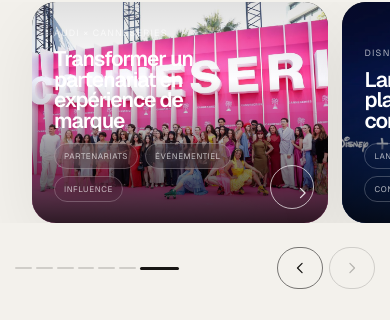
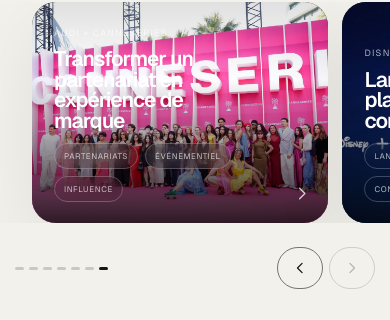
Before and after one commit to paulsebille/Portfolio, a Next.js app: page / in a window 390 px wide. Shown: the part 1470-1790 px from the top of the page. Built offline with nearby package versions, Linux system fonts and the light colour scheme.

Commit message:
Simplify carousel chevrons and remove progress numbers

```diff
--- a/app/globals.css
+++ b/app/globals.css
@@ -3218,3 +3218,82 @@ body { font-family: "Helvetica Neue", Helvetica, Arial, sans-serif; }
   .carousel-buttons button,
   .carousel-buttons button svg { transition: none; }
 }
+
+
+/* Strip the circular treatment from project-card chevrons */
+.project-card-arrow {
+  top: 21px;
+  right: 22px;
+  width: 34px;
+  min-width: 34px;
+  height: 40px;
+  border: 0;
+  border-radius: 0;
+  background: transparent;
+  color: #fff;
+  opacity: .78;
+  backdrop-filter: none;
+  box-shadow: none;
+  transform: none;
+  transition: opacity .45s ease;
+}
+.project-card-arrow svg {
+  width: 23px;
+  height: 23px;
+  stroke-width: 1.35;
+  transition: transform .7s var(--ease);
+}
+.project-card:hover .project-card-arrow {
+  border: 0;
+  background: transparent;
+  color: #fff;
+  opacity: 1;
+  box-shadow: none;
+  transform: none;
+}
+.project-card:hover .project-card-arrow svg { transform: translateX(2px); }
+
+/* Keep carousel progress purely visual: no numbered countdown */
+.carousel-progress { gap: 0; }
+.carousel-progress-track {
+  width: auto;
+  max-width: 100%;
+  gap: 5px;
+}
+.carousel-progress-track span {
+  flex: 0 0 9px;
+  width: 9px;
+  height: 3px;
+  min-width: 9px;
+  background: rgba(17,16,15,.18);
+  transition: flex-basis .65s var(--ease), background-color .45s ease, opacity .45s ease;
+}
+.carousel-progress-track span.is-active {
+  flex-basis: 30px;
+  height: 3px;
+  background: #171614;
+}
+.carousel-buttons button {
+  transition: background-color .45s ease, border-color .45s ease, color .45s ease, opacity .4s ease;
+}
+.carousel-buttons button svg { transition: transform .7s var(--ease); }
+.carousel-buttons button:first-child:hover:not(:disabled) svg { transform: translateX(-2px); }
+.carousel-buttons button:last-child:hover:not(:disabled) svg { transform: translateX(2px); }
+
+@media (max-width:640px) {
+  .project-card-arrow {
+    top: auto;
+    right: 14px;
+    bottom: 15px;
+    width: 32px;
+    min-width: 32px;
+    height: 36px;
+  }
+}
+@media (prefers-reduced-motion: reduce) {
+  .project-card-arrow,
+  .project-card-arrow svg,
+  .carousel-progress-track span,
+  .carousel-buttons button,
+  .carousel-buttons button svg { transition: none; }
+}
```
